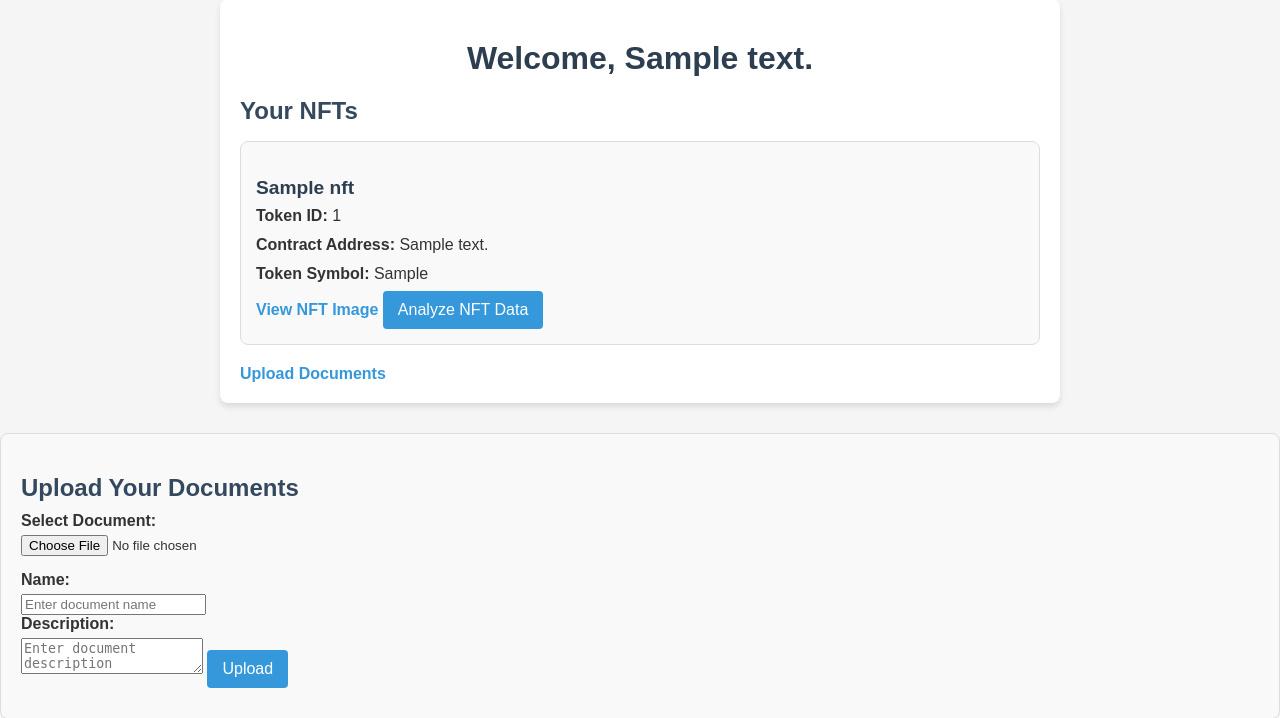
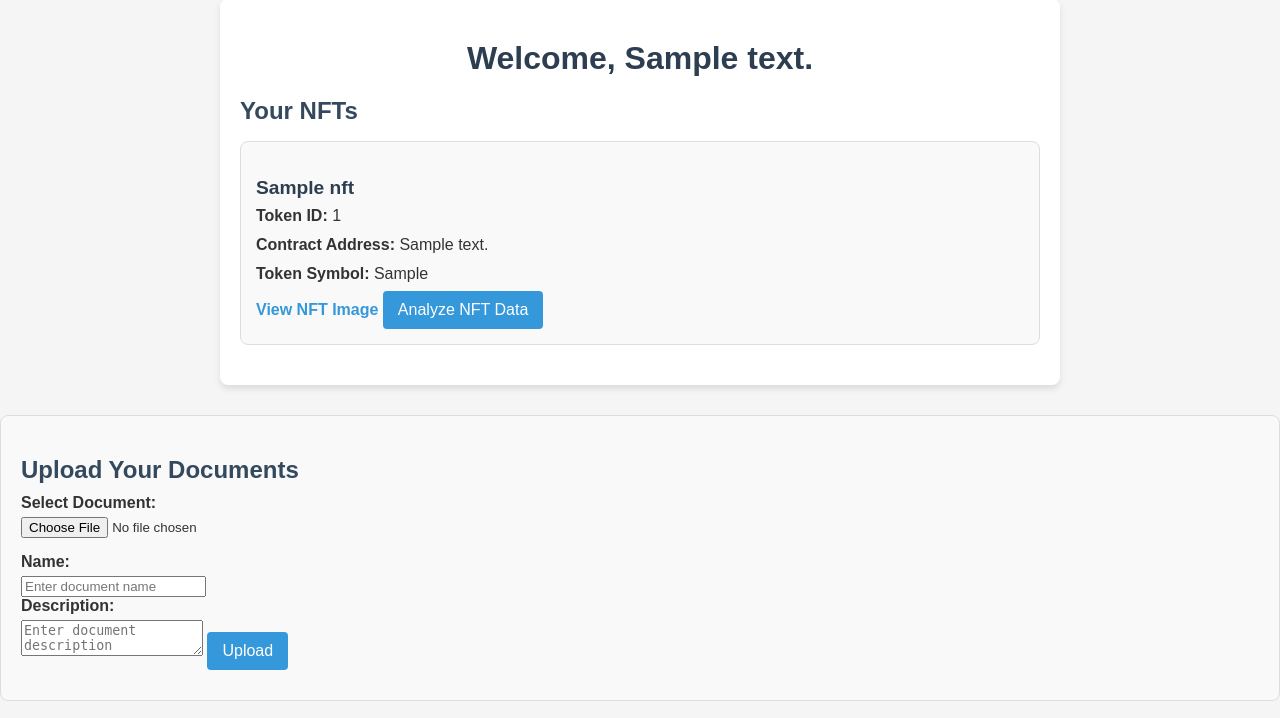
Before and after one commit to zayedu/ChainedSimple, a Flask app: template templates/dashboard.html in a window 1280 px wide. Shown: the part 21-739 px from the top of the page. Run offline with Flask 3, Linux system fonts and the light colour scheme; the template is opened without the code that fills it: most values are stand-ins (such as "Sample title", 1, 10 or a date in 2020).

Commit message:
removed unneeded upload button

```diff
--- a/templates/dashboard.html
+++ b/templates/dashboard.html
@@ -35,7 +35,6 @@
             {% else %}
                 <p>No NFTs found for this wallet address.</p>
             {% endif %}
-            <a href="{{ url_for('upload_page') }}">Upload Documents</a>
         </div>
         <script>
             async function displayNFT(contractAddress, tokenID) {
```
